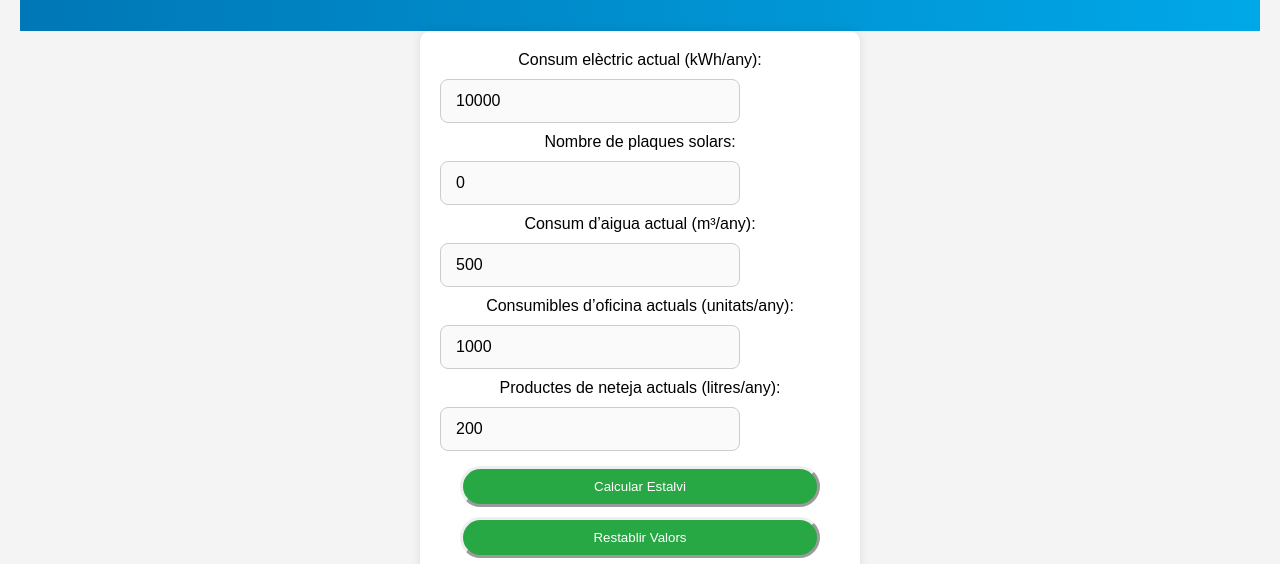
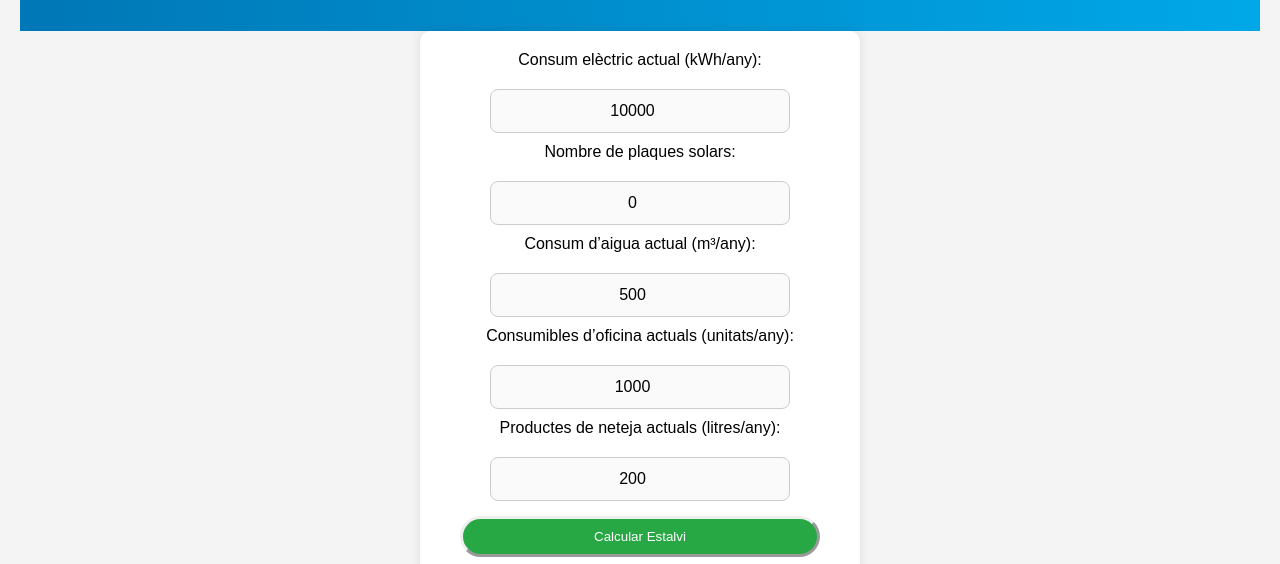
Before and after one commit to JoelMunoz-ITB2425/TA07-ASIXcD-DaniLopezRehanFarooqJoelMunoz, a plain HTML site: page E04/calculadora/calculadora.html in a window 1280 px wide. Shown: the part 148-712 px from the top of the page. Drawn offline with Linux system fonts and the light colour scheme.

Commit message:
Update style.css

```diff
--- a/E04/css/style.css
+++ b/E04/css/style.css
@@ -94,7 +94,12 @@ body {
     margin: auto;
     box-shadow: 0px 0px 10px rgba(0, 0, 0, 0.1);
     border-radius: 10px;
+    display: flex;
+    flex-direction: column;
+    align-items: center;
+    justify-content: center;
 }
+
 label, input {
     display: block;
     width: 100%;
@@ -257,3 +262,15 @@ input[type="button"]:disabled {
     color: #9e9e9e;  /* Texto gris para los botones desactivados */
     cursor: not-allowed;  /* Cursor de no permitido */
 }
+
+form {
+    display: flex;
+    flex-direction: column;
+    align-items: center;
+}
+
+input {
+    display: block;
+    margin: 5px auto;
+    text-align: center; /* Opcional: centra el texto dentro del input */
+}
```
